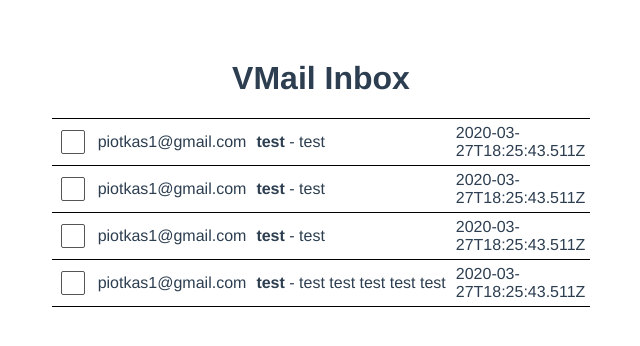
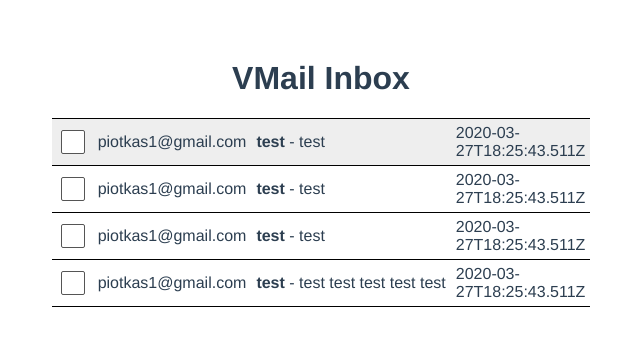
Before and after one commit to kasprzyk/vue3-gmail-clone, a Vue app: page / in a window 1280 px wide. Shown: the top 346 px of the page, without its empty margins (319-959 px from the left). Built offline with nearby package versions, Linux system fonts and the light colour scheme.

Commit message:
read class added

```diff
--- a/src/App.vue
+++ b/src/App.vue
@@ -2,7 +2,7 @@
   <h1>VMail Inbox</h1>
   <table class="mail-table">
     <tbody>
-      <tr v-for="email in emails" :key="email.id" class="clickable">
+      <tr v-for="email in emails" :key="email.id" :class="['clickable', email.read ? 'read' : '']">
         <td>
           <input type="checkbox" />
         </td>
@@ -40,7 +40,7 @@ export default {
           body: "test",
           sentAt: "2020-03-27T18:25:43.511Z",
           archived: false,
-          read: true
+          read: false
         },
         {
           id: 3,
@@ -49,7 +49,7 @@ export default {
           body: "test",
           sentAt: "2020-03-27T18:25:43.511Z",
           archived: false,
-          read: true
+          read: false
         },
         {
           id: 4,
@@ -58,7 +58,7 @@ export default {
           body: "test test test test test",
           sentAt: "2020-03-27T18:25:43.511Z",
           archived: false,
-          read: true
+          read: false
         }
       ]
     };
```
